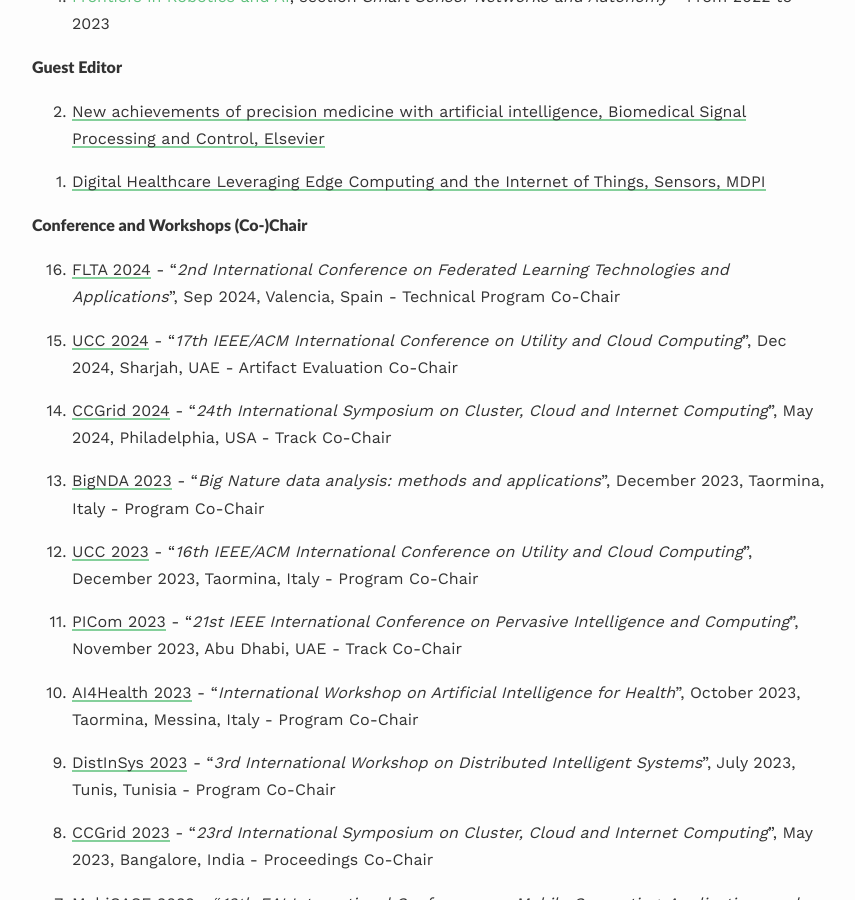
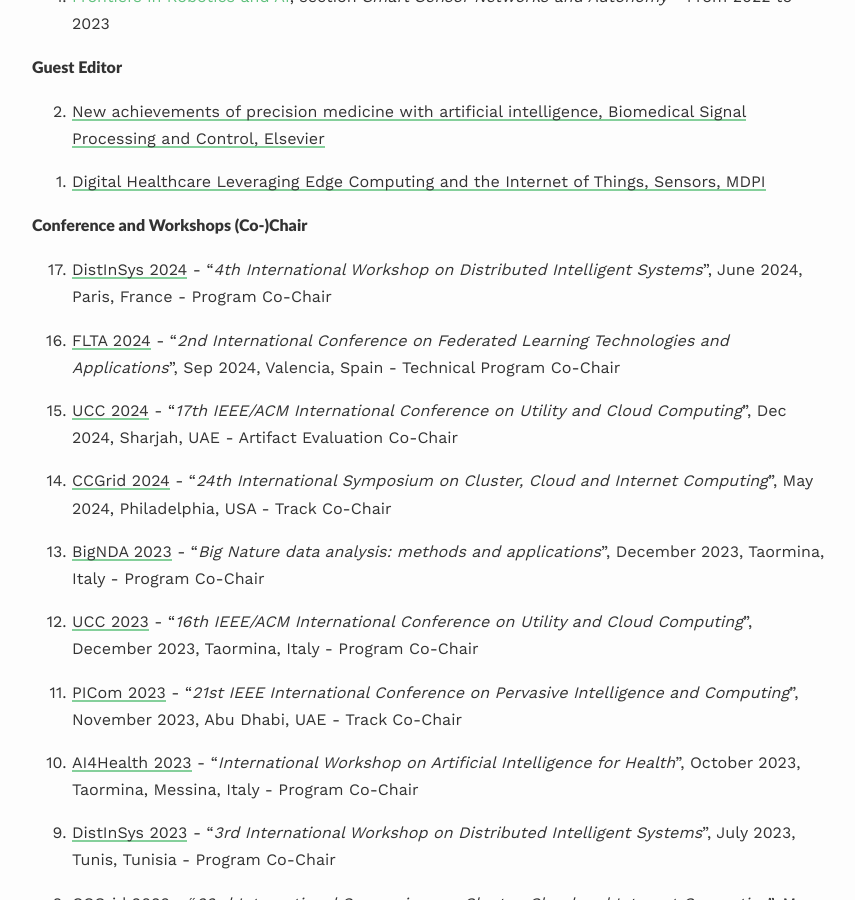
Before and after one commit to lcarnevale/lcarnevale.github.io, a Jekyll site: the page built from _pages/activities.md, in a window 1280 px wide and 900 px high, scrolled down 614 px. Shown: the whole window, without its empty margins (208-1063 px from the left). Built offline with Jekyll 4.4.1, drawn with Linux system fonts in a browser that asks for light colours; nearby versions of some CDN libraries; some web fonts are replaced.

Commit message:
add distinsys 2024

```diff
--- a/_pages/activities.md
+++ b/_pages/activities.md
@@ -30,6 +30,8 @@
 {: reversed="reversed"}
 
 #### Conference and Workshops (Co-)Chair
+0. [DistInSys 2024](https://fcrlab.unime.it/calls/distinsys2024) - "<i>4th International Workshop on Distributed Intelligent Systems</i>", June 2024, Paris, France - Program Co-Chair
+
 0. [FLTA 2024](https://flta-conference.org/) - "<i>2nd International Conference on Federated Learning Technologies and Applications</i>", Sep 2024, Valencia, Spain - Technical Program Co-Chair
 
 0. [UCC 2024](https://ucc-conference.github.io/UCC2023) - "<i>17th IEEE/ACM International Conference on Utility and Cloud Computing</i>", Dec 2024, Sharjah, UAE - Artifact Evaluation Co-Chair
```
